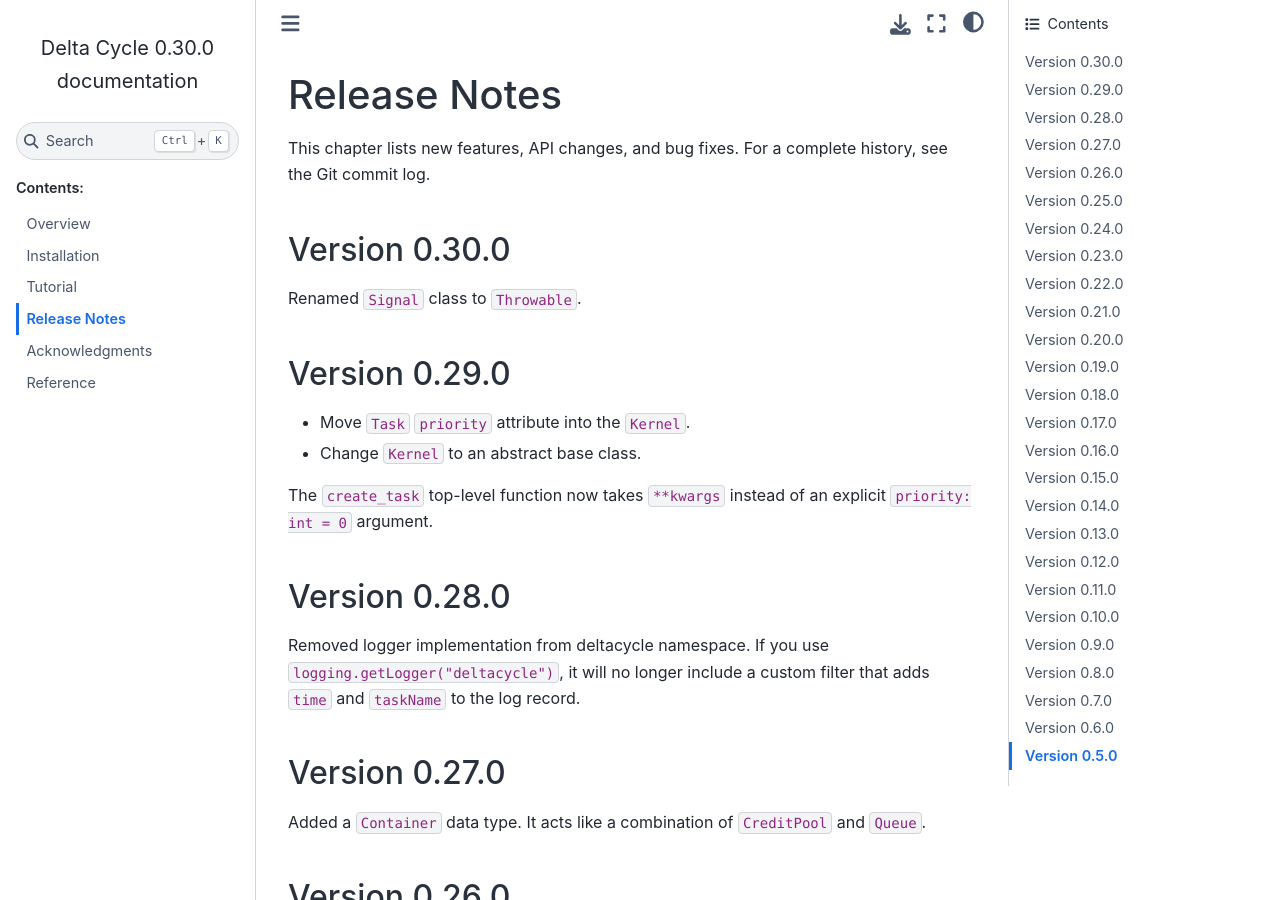
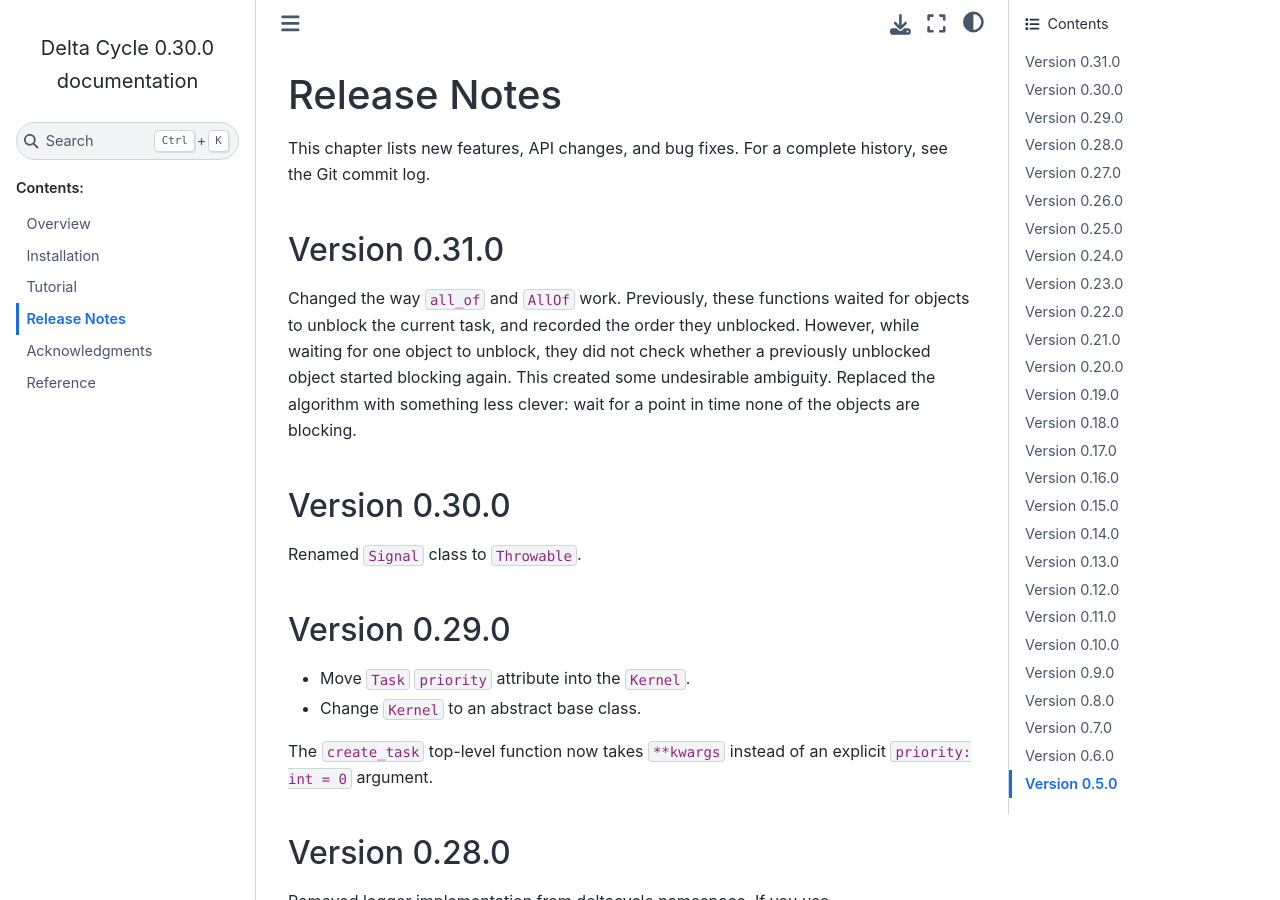
Before and after one commit to cjdrake/deltacycle, a Sphinx documentation site: the page built from doc/source/release_notes.rst, in a window 1280 px wide and 900 px high. Built offline with Sphinx 7.4.7 and the Sphinx Book theme 1.1.4, drawn with Linux system fonts in a browser that asks for light colours.

Commit message:
Add release notes for version 0.31

```diff
--- a/doc/source/release_notes.rst
+++ b/doc/source/release_notes.rst
@@ -6,6 +6,19 @@
 
 This chapter lists new features, API changes, and bug fixes.
 For a complete history, see the Git commit log.
+
+
+Version 0.31.0
+==============
+
+Changed the way ``all_of`` and ``AllOf`` work.
+Previously, these functions waited for objects to unblock the current task,
+and recorded the order they unblocked.
+However, while waiting for one object to unblock,
+they did not check whether a previously unblocked object started blocking again.
+This created some undesirable ambiguity.
+Replaced the algorithm with something less clever:
+wait for a point in time none of the objects are blocking.
 
 
 Version 0.30.0
```
